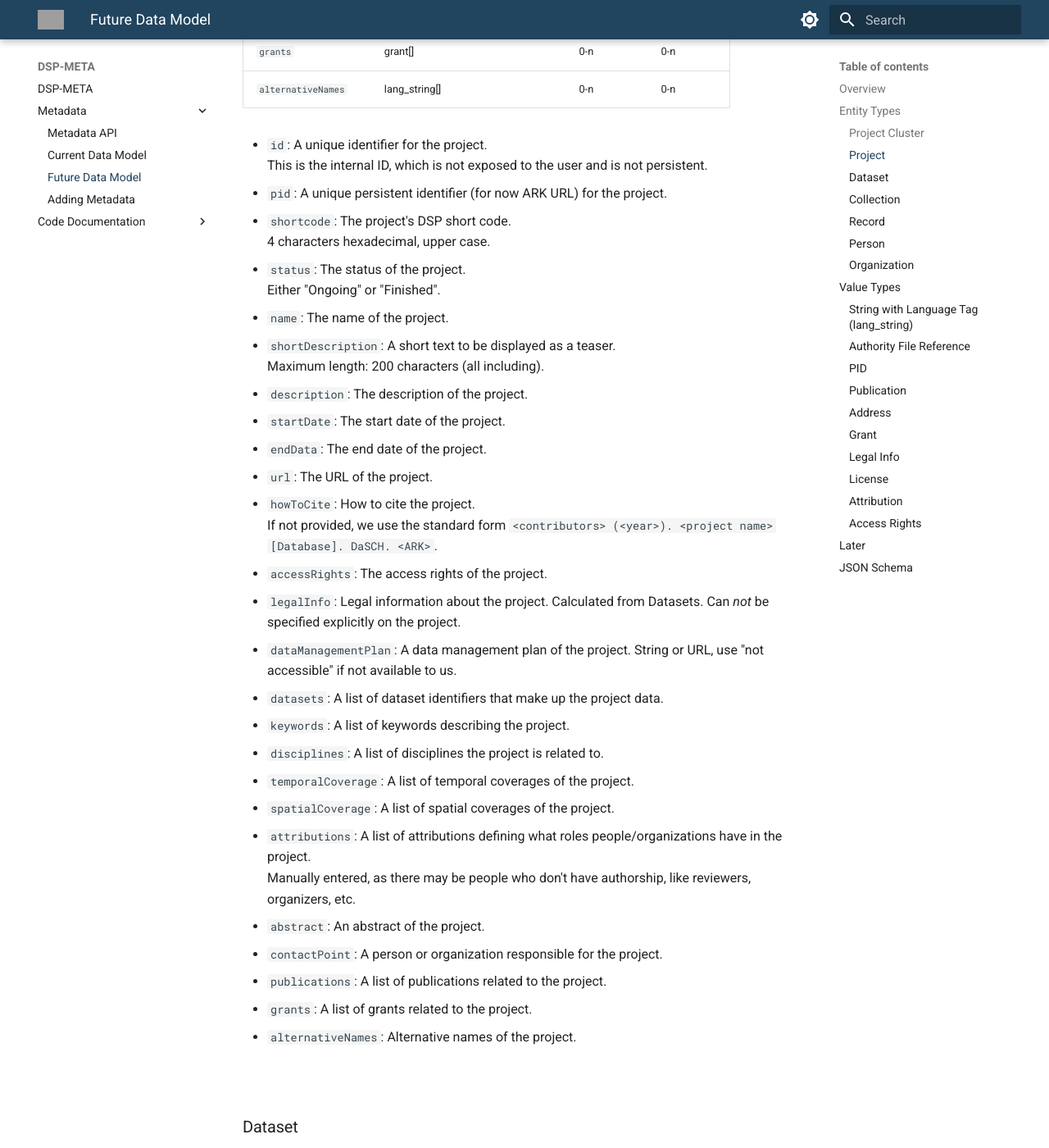
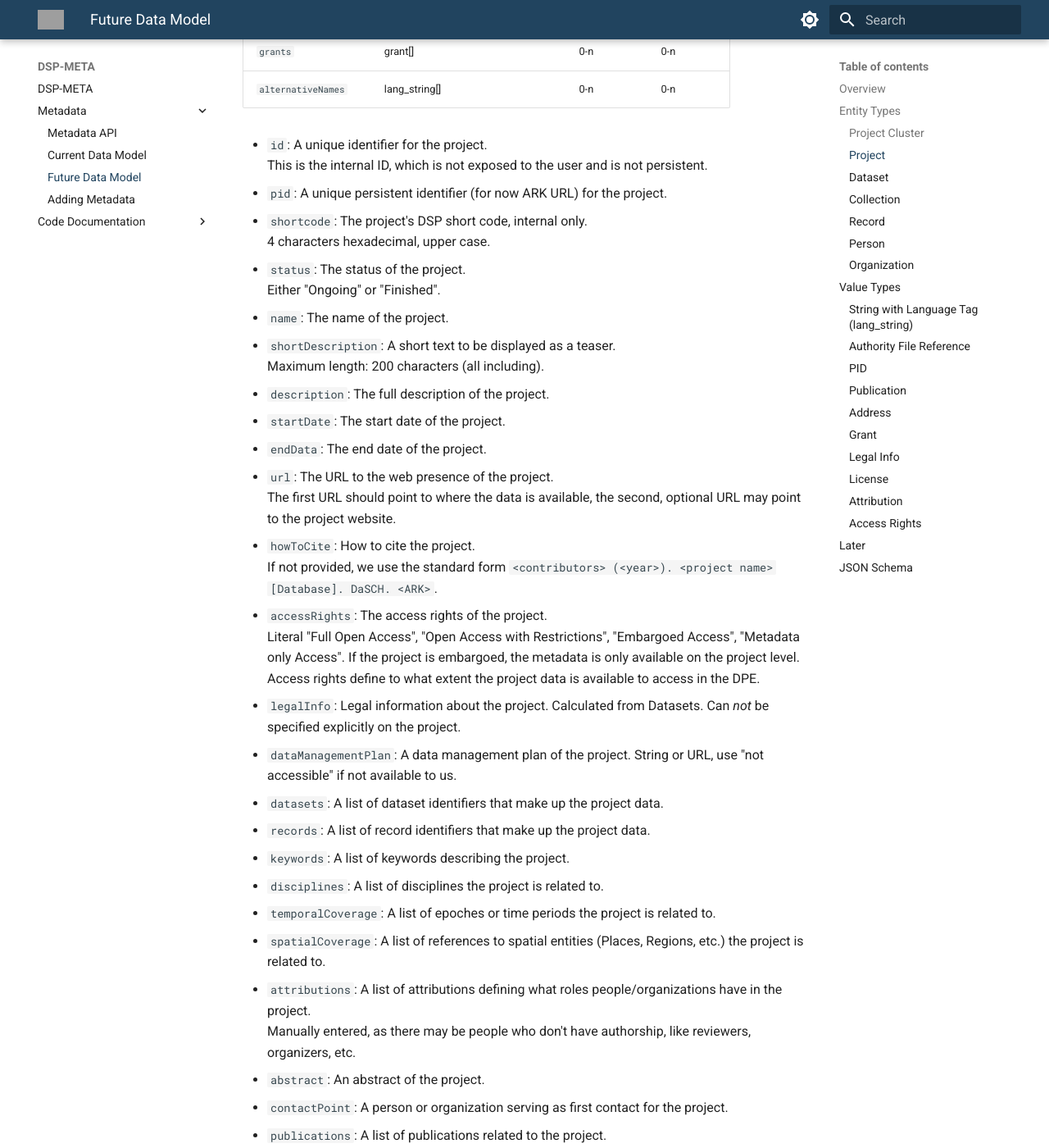
Before and after one commit to dasch-swiss/dsp-meta, an MkDocs documentation site: the page built from docs/data/future-datamodel.md, in a window 1280 px wide and 1400 px high, scrolled down 5560 px. Shown: the whole window at 82% size. Built offline with MkDocs 1.6.1 and Material for MkDocs 9.7.7, drawn with Linux system fonts in a browser that asks for light colours; some of the changed text lies outside the part shown; grey boxes are pictures that could not be loaded.

Commit message:
improve property descriptions

```diff
--- a/docs/data/future-datamodel.md
+++ b/docs/data/future-datamodel.md
@@ -137,7 +137,7 @@ and may be related to various entities within the hierarchy.
 - `projectClusters`: A list of project cluster identifiers that are part of the project cluster,
   in case of nested project clusters.
 - `description`: The description of the project cluster.
-- `url`: The URL of the project cluster.
+- `url`: The URL to the web presence of the project cluster.
 - `howToCite`: How to cite the project cluster.
   If not provided, we use the standard form `<name> (<year>). [Project Cluster]. DaSCH. <ARK>`.
 - `alternativeNames`: Alternative names of the project cluster.
@@ -182,33 +182,39 @@ There is no difference in cardinality between the archival and in-progress stage
 - `id`: A unique identifier for the project.
   This is the internal ID, which is not exposed to the user and is not persistent.
 - `pid`: A unique persistent identifier (for now ARK URL) for the project.
-- `shortcode`: The project's DSP short code.
+- `shortcode`: The project's DSP short code, internal only.
   4 characters hexadecimal, upper case.
 - `status`: The status of the project.
   Either "Ongoing" or "Finished".
 - `name`: The name of the project.
 - `shortDescription`: A short text to be displayed as a teaser.
   Maximum length: 200 characters (all including).
-- `description`: The description of the project.
+- `description`: The full description of the project.
 - `startDate`: The start date of the project.
 - `endData`: The end date of the project.
-- `url`: The URL of the project.
+- `url`: The URL to the web presence of the project.
+  The first URL should point to where the data is available,
+  the second, optional URL may point to the project website.
 - `howToCite`: How to cite the project.
   If not provided, we use the standard form `<contributors> (<year>). <project name> [Database]. DaSCH. <ARK>`.
 - `accessRights`: The access rights of the project.
+  Literal "Full Open Access", "Open Access with Restrictions", "Embargoed Access", "Metadata only Access".
+  If the project is embargoed, the metadata is only available on the project level.
+  Access rights define to what extent the project data is available to access in the DPE.
 - `legalInfo`: Legal information about the project.
   Calculated from Datasets. Can _not_ be specified explicitly on the project.
 - `dataManagementPlan`: A data management plan of the project.
   String or URL, use "not accessible" if not available to us.
 - `datasets`: A list of dataset identifiers that make up the project data.
+- `records`: A list of record identifiers that make up the project data.
 - `keywords`: A list of keywords describing the project.
 - `disciplines`: A list of disciplines the project is related to.
-- `temporalCoverage`: A list of temporal coverages of the project.
-- `spatialCoverage`: A list of spatial coverages of the project.
+- `temporalCoverage`: A list of epoches or time periods the project is related to.
+- `spatialCoverage`: A list of references to spatial entities (Places, Regions, etc.) the project is related to.
 - `attributions`: A list of attributions defining what roles people/organizations have in the project.
   Manually entered, as there may be people who don't have authorship, like reviewers, organizers, etc.
 - `abstract`: An abstract of the project.
-- `contactPoint`: A person or organization responsible for the project.
+- `contactPoint`: A person or organization serving as first contact for the project.
 - `publications`: A list of publications related to the project.
 - `grants`: A list of grants related to the project.
 - `alternativeNames`: Alternative names of the project.
@@ -238,6 +244,8 @@ There is no difference in cardinality between the archival and in-progress stage
 - `pid`: A unique persistent identifier (for now ARK URL) for the dataset.
 - `name`: The title of the dataset.
 - `accessRights`: The access rights of the dataset.
+  Literal "Full Open Access", "Open Access with Restrictions", "Embargoed Access", "Metadata only Access".
+  Access rights define to what extent the dataset data is available to access in the DPE.
 - `legalInfo`: Legal information about the dataset.
   Calculated from records. May be added manually (if no records present yet, or if records don't have this information).
 - `howToCite`: How to cite the dataset.
@@ -286,10 +294,12 @@ A record can only be part of one dataset.
 - `pid`: A unique persistent identifier (for now ARK URL) for the collection.
 - `name`: The name of the collection.
 - `accessRights`: The access rights of the collection.
+  Literal "Full Open Access", "Open Access with Restrictions", "Embargoed Access", "Metadata only Access".
+  Access rights define to what extent the collection data is available to access in the DPE.
 - `legalInfo`: Legal information about the collection.
-  Calculated from records/sub-collections. May be added manually.
+  Calculated from datasets/sub-collections. May be added manually.
 - `howToCite`: How to cite the collection.
-  If not provided, we use the standard form `<contributors> (<year>). <collection name> [Dataset]. DaSCH. <ARK>`.
+  If not provided, we use the standard form `<contributors> (<year>). <collection name> [Collection]. DaSCH. <ARK>`.
 - `description`: The description of the collection.
 - `typeOfData`: The type of data in the collection.
   Computed from the records if available and optionally added manually.
@@ -332,6 +342,8 @@ A record can only be part of one dataset.
   For IIIF URLs, this may be good to have for the case when the URL is no longer available.
   In the long run, we would want to have IIIF Manifests, not Image URLs, so that we can extract labels from there.
 - `accessRights`: The access rights of the record.
+  Literal "Full Open Access", "Open Access with Restrictions", "Embargoed Access", "Metadata only Access".
+  Access rights define to what extent the record data is available to access in the DPE.
 - `legalInfo`: Legal information about the record.
 - `howToCite`: How to cite the record.
   If not provided, we use the standard form `<label> (<creation year>). [Data Record]. DaSCH. <ARK>`.
```
